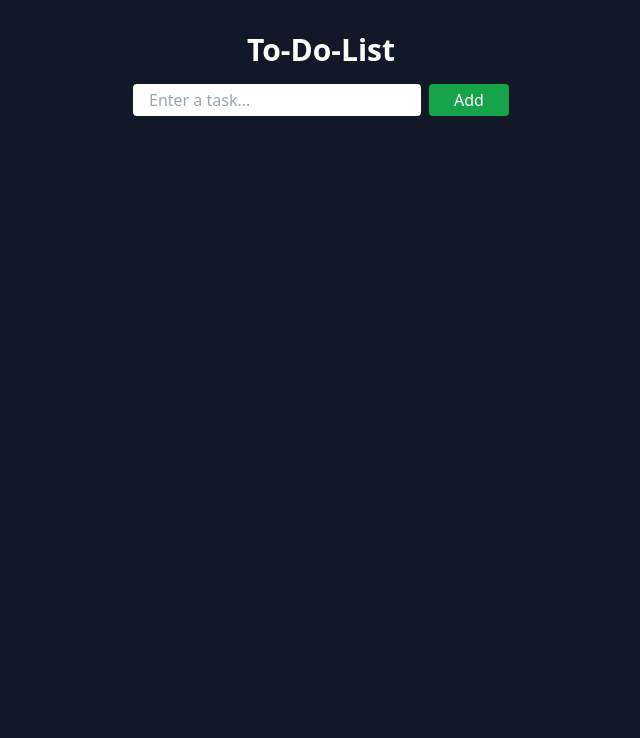
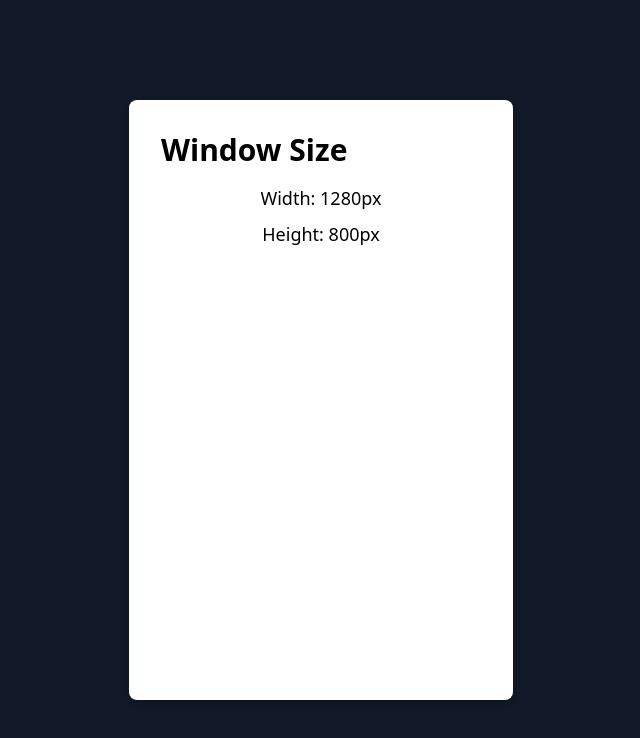
Before and after one commit to radithyaa/React-Brocode, a React (Vite) app: page / in a window 1280 px wide. Shown: the top 738 px of the page, without its empty margins (319-959 px from the left). Built offline with nearby package versions, Linux system fonts and the light colour scheme.

Commit message:
Course 12, UseEffect(), learn about how use useeffect(), and different from usual

```diff
--- a/src/MyComponent.jsx
+++ b/src/MyComponent.jsx
@@ -1,90 +1,36 @@
-import { useState } from "react";
+import { useEffect, useState } from "react";
 
 export default function MyComPonent() {
-  const [tasks, setTasks] = useState([]);
-  const [newTasks, setNewTasks] = useState("");
+  const [width, setWidth] = useState(window.innerWidth);
+  const [height, setHeight] = useState(window.innerHeight);
 
-  function handleInputChange(event) {
-    setNewTasks(event.target.value);
-  }
+  useEffect(() => {
+    window.addEventListener("resize", handleResize);
+    console.log("EVENT LISTENER ADDED");
 
-  function addTask() {
-    if (newTasks.trim() !== "") {
-      setTasks((tasks) => [...tasks, newTasks]);
-      setNewTasks("");
-    }
-  }
+    return () => {
+      window.removeEventListener("resize", handleResize);
+      console.log("EVENT LISTENER REMOVED");
+    };
+  }, []);
 
-  function deleteTask(index) {
-    setTasks(tasks.filter((_, i) => i !== index));
-  }
-
-  function moveTaskUp(index) {
-    if (index > 0) {
-      const element = tasks[index];
-      tasks[index] = tasks[index - 1];
-      tasks[index - 1] = element;
-      setTasks([...tasks]);
-    }
-  }
-
-  function moveTaskDown(index) {
-    if (index < tasks.length - 1) {
-      const element = tasks[index];
-      tasks[index] = tasks[index + 1];
-      tasks[index + 1] = element;
-      setTasks([...tasks]);
-    }
+  function handleResize() {
+    setWidth(window.innerWidth);
+    setHeight(window.innerHeight);
   }
 
   return (
-    <div className="flex flex-col items-center w-screen h-screen p-8 text-white bg-gray-900">
-      <h1 className="mb-4 text-3xl font-semibold">To-Do-List</h1>
-      <div className="mb-2">
-        <input
-          type="text"
-          placeholder="Enter a task..."
-          onChange={(event) => handleInputChange(event)}
-          value={newTasks}
-          className="p-4 mb-2 text-gray-900 bg-white rounded h-7 w-72"
-        />
-        <button
-          onClick={addTask}
-          className="w-20 p-1 ml-2 bg-green-600 rounded hover:text-gray-300 hover:bg-green-700"
-        >
-          Add
-        </button>
+    <div className="fixed top-0 left-0 flex items-center justify-center w-full h-full bg-gray-900">
+      <div
+        className="w-full max-w-sm p-8 bg-white rounded-lg shadow-md"
+        style={{ height: `${height - 200}px` }}
+      >
+        <h1 className="mb-4 text-3xl font-semibold">Window Size</h1>
+        <div className="flex flex-col items-center">
+          <p className="mb-2 text-lg">Width: {width}px</p>
+          <p className="mb-2 text-lg">Height: {height}px</p>
+        </div>
       </div>
-
-      <ul className="flex flex-col">
-        {tasks.map((task, index) => (
-          <li
-            key={index}
-            className="flex justify-between m-1 text-gray-900 bg-white w-[30rem] rounded-md h-10 overflow-hidden"
-          >
-            <div className="flex flex-[2] items-center justify-center px-2 py-1  text-gray-900">
-              {task}
-            </div>
-            <div className="flex items-center justify-center flex-1 bg-green-500">
-              <button
-                onClick={() => deleteTask(index)}
-                className="content-center px-2 py-1 mr-2 text-white bg-red-500 rounded"
-              >
-                Delete
-              </button>
-              <button
-                onClick={() => moveTaskUp(index)}
-                className="flex items-center text-2xl align-middle "
-              >
-                ⬆
-              </button>
-              <button className="text-2xl" onClick={() => moveTaskDown(index)}>
-                ⬇️
-              </button>
-            </div>
-          </li>
-        ))}
-      </ul>
     </div>
   );
 }
```
Also changed, not shown: src/ListComponent.jsx (deleted).
